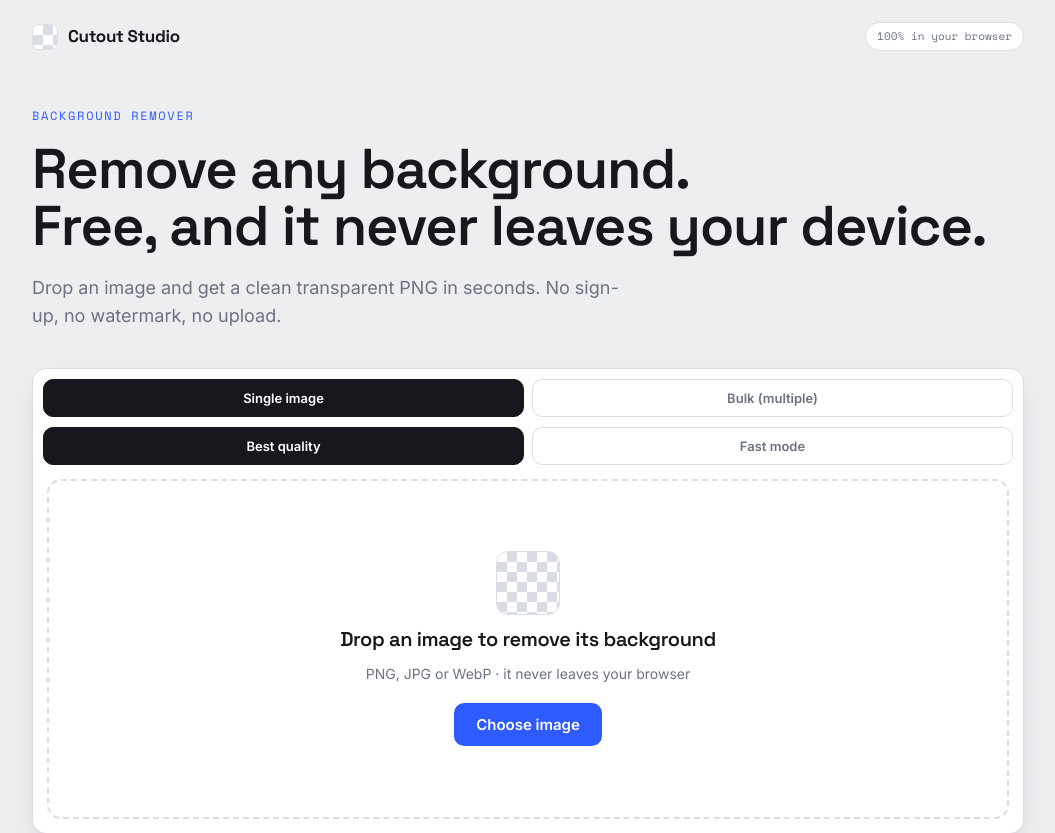
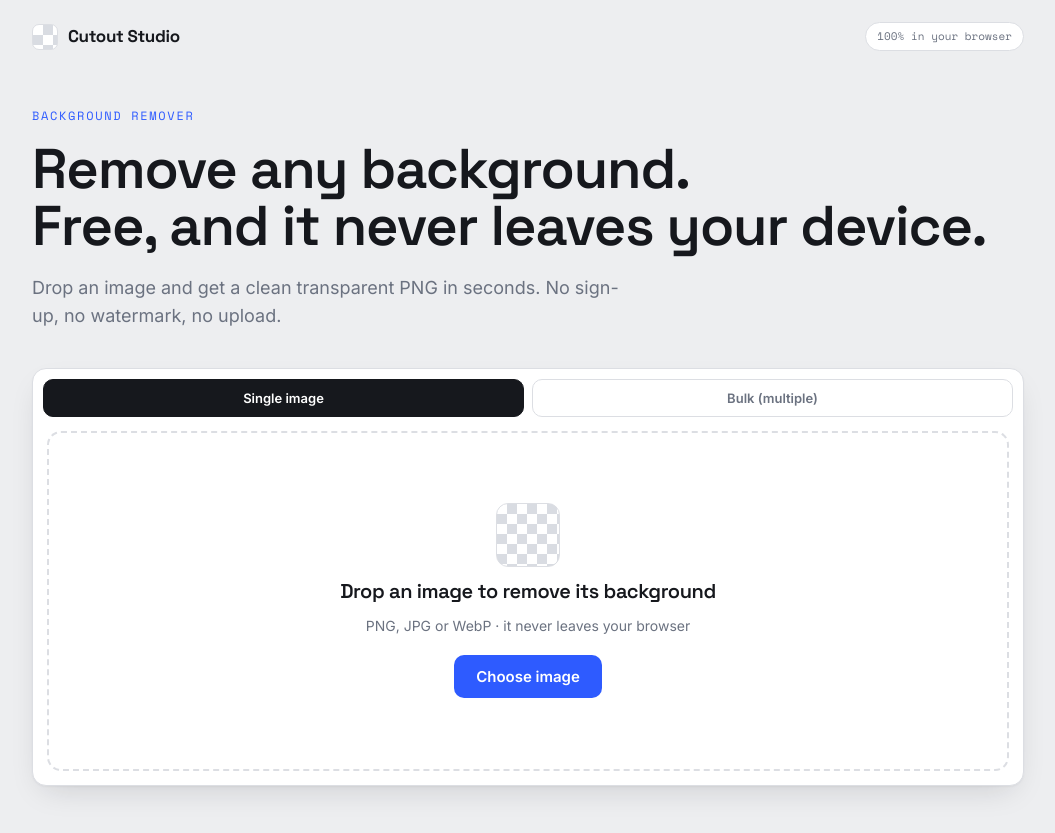
Before and after one commit to Ubdale/cutout-studio, a Next.js app: page /remove-background in a window 1280 px wide. Shown: the top 833 px of the page, without its empty margins (112-1167 px from the left). Built offline with nearby package versions, Linux system fonts and the light colour scheme.

Commit message:
Auto-select model by device capability, remove quality toggle

```diff
--- a/components/BackgroundRemover.tsx
+++ b/components/BackgroundRemover.tsx
@@ -11,11 +11,20 @@ import BulkPanel, { type BulkResult } from "./BulkPanel";
 
 type Phase = "idle" | "working" | "done" | "error";
 
-// fp16: best quality, larger one-time model download (~85MB), still fast
-// on GPU/multi-core CPU. quint8 (int8-quantized): ~40MB download and
-// noticeably faster inference, at a small edge-detail quality cost —
-// this is the "Fast mode" option below for older/low-core devices.
+// fp16: best quality, larger one-time model download (~85MB). quint8
+// (int8-quantized): ~40MB and noticeably faster to run, at a small
+// edge-detail quality cost. Rather than ask the user to pick, this picks
+// automatically from the device's core count — low-core devices get the
+// faster model (best quality would feel sluggish on CPU-only WASM there),
+// higher-core devices get the more accurate one since the extra compute
+// is barely noticeable. One model, chosen once, no user-facing toggle.
 type ModelId = "isnet_fp16" | "isnet_quint8";
+
+function pickModel(): ModelId {
+  if (typeof navigator === "undefined") return "isnet_fp16";
+  const cores = navigator.hardwareConcurrency || 4;
+  return cores <= 4 ? "isnet_quint8" : "isnet_fp16";
+}
 
 // WebGPU is disabled here on purpose. It failed three different ways in a
 // row on this library version — "worker not ready", a WASM init race, then
@@ -40,7 +49,7 @@ function prettyBytes(n: number) {
 
 export default function BackgroundRemover() {
   const [mode, setMode] = useState<"single" | "bulk">("single");
-  const [model, setModel] = useState<ModelId>("isnet_fp16");
+  const [model] = useState<ModelId>(pickModel);
   const [phase, setPhase] = useState<Phase>("idle");
   const [over, setOver] = useState(false);
   const [status, setStatus] = useState("");
@@ -230,26 +239,6 @@ export default function BackgroundRemover() {
         <button type="button" className={`mode-btn${mode === "single" ? " on" : ""}`} onClick={() => setMode("single")}>Single image</button>
         <button type="button" className={`mode-btn${mode === "bulk" ? " on" : ""}`} onClick={() => setMode("bulk")}>Bulk (multiple)</button>
       </div>
-      <div className="mode-row">
-        <button
-          type="button"
-          className={`mode-btn${model === "isnet_fp16" ? " on" : ""}`}
-          onClick={() => setModel("isnet_fp16")}
-          disabled={phase === "working"}
-          title="Best edge quality"
-        >
-          Best quality
-        </button>
-        <button
-          type="button"
-          className={`mode-btn${model === "isnet_quint8" ? " on" : ""}`}
-          onClick={() => setModel("isnet_quint8")}
-          disabled={phase === "working"}
-          title="Smaller model, faster on low-end devices"
-        >
-          Fast mode
-        </button>
-      </div>
 
       {mode === "bulk" ? (
         <BulkPanel
```
Also changed, not shown: 1 other file (tests, documents, lock files or other folders).
